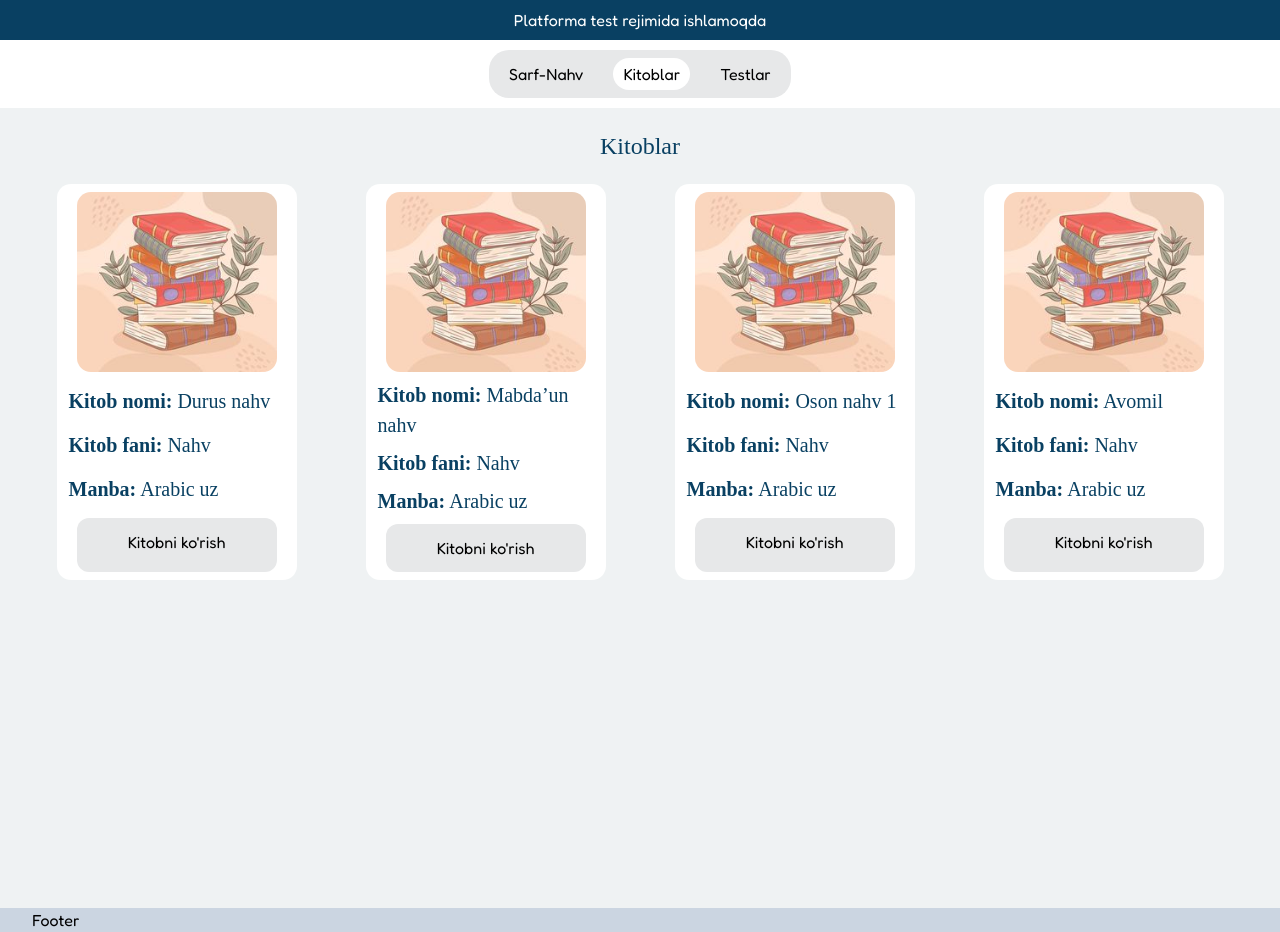
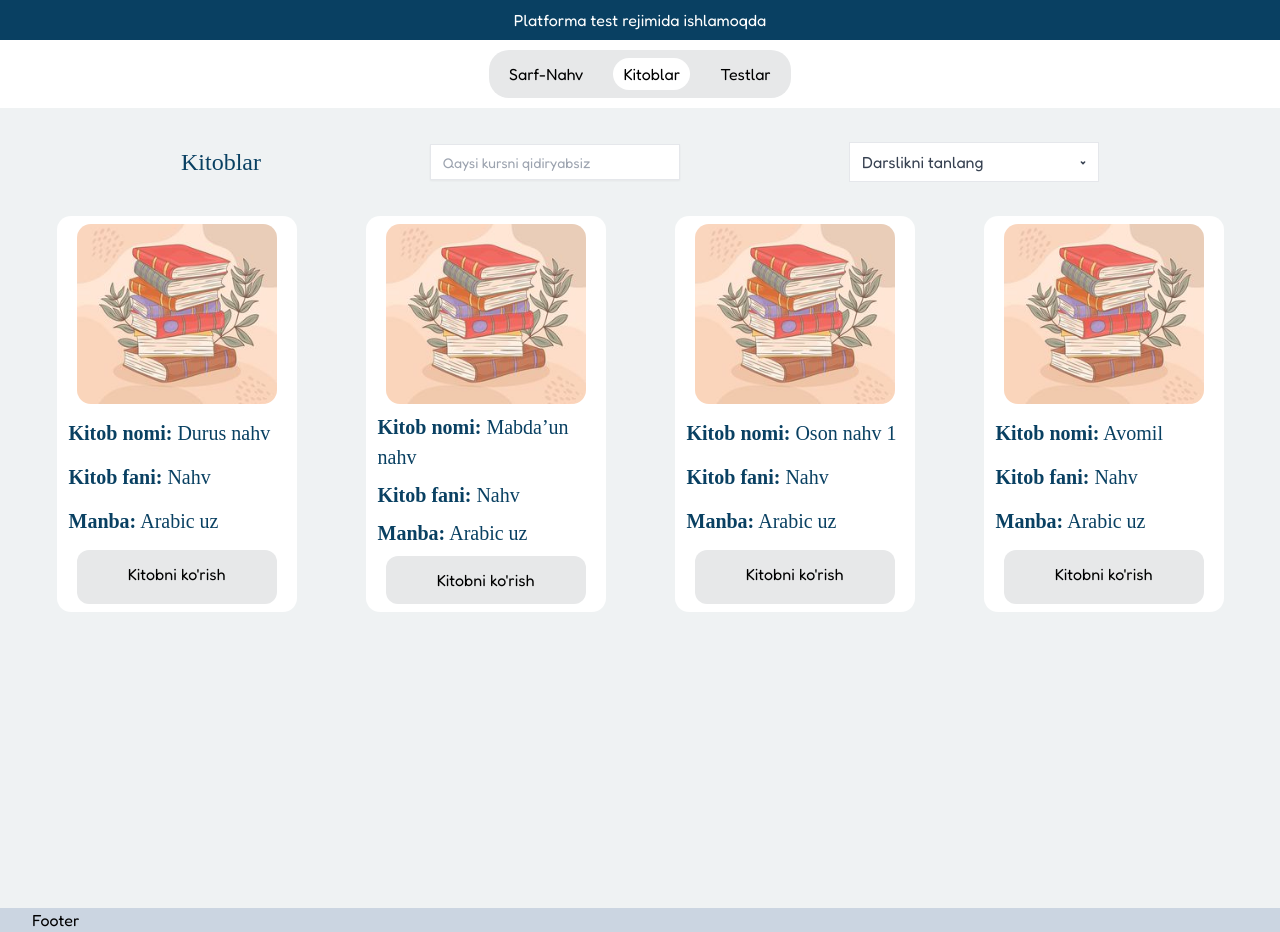
Before and after one commit to HikmatullohAbdullayev/Alifjonuz, a React (Vite) app: page /kitoblar in a window 1280 px wide. Built offline with nearby package versions, Linux system fonts and the light colour scheme; a web font is replaced by a local one.

Commit message:
search and sellect add

```diff
--- a/src/App.css
+++ b/src/App.css
@@ -38,7 +38,6 @@
   font-weight: 700;
   src: url('./fonts/fredoka-v14-latin-700.woff2') format('woff2'); /* Chrome 36+, Opera 23+, Firefox 39+, Safari 12+, iOS 10+ */
 }
-
 
 html {
   box-sizing: border-box;
--- a/src/Pages/Books/Books.jsx
+++ b/src/Pages/Books/Books.jsx
@@ -1,32 +1,79 @@
-import React, { useState } from 'react';
-import books from "../../data/books.json"
+import React, { useState } from 'react'
+import books from '../../data/books.json'
 import bookImg from '../../assets/book1.jpg'
+import SelectType from '../../components/SelectType'
+import SearchInput from '../../components/SearchInput'
 
 function Books() {
+  const [booksData, setBooksData] = useState(books.books)
+  const [searchTermBook, setSearchTermBook] = useState('')
+  const [selectTermBook, setSelectTermBook] = useState('')
 
-    const [booksData, setBooksData] = useState(books.books)
+  const handleInputChange = (event) => {
+    setSearchTermBook(event.target.value)
+    const filteredData = books.books.filter((course) =>
+      course.name.toLowerCase().includes(event.target.value.toLowerCase())
+    )
+    setBooksData(filteredData)
+  }
 
-    return (
-        <section className='container h-screen max-h-full'>
-            <h1 className='text-center font-medium text-[24px] text-primary py-[20px]'>Kitoblar </h1>
+  const handleSelectChange = (event) => {
+    setSelectTermBook(event.target.value)
+    const filteredData = books.books.filter((selectedBook) =>
+      selectedBook.type.toLowerCase().includes(event.target.value.toLowerCase())
+    )
+    setBooksData(filteredData)
+  }
 
-            <div className="flex flex-wrap  gap-[20px]">
-                {
-                    booksData.map((book)=>(
-                        <div key={book.id} className="bg-white w-[240px] mx-auto px-[12px] py-[8px] grid gap-[8px] rounded-[14px]">
-                            <div className="w-[200px] h-[180px] text-center mx-auto">
-                                <img className='w-full h-full  rounded-[14px]    '  src={bookImg} alt={book.name} />
-                            </div>
-                            <h3 className='text-[20px] font-medium text-primary '><span  className='font-semibold'>Kitob nomi:</span> {book.name}</h3>
-                            <p className='text-[20px] font-medium text-primary '><span  className='font-semibold'>Kitob fani:</span> {book.type}</p>
-                            <p className='text-[20px] font-medium text-primary '><span  className='font-semibold'>Manba:</span> {book.manba}</p>
-                            <a target='blank' href={book.url} className='block py-[12px] w-[200px] rounded-[12px] mx-auto text-center bg-secondary hover:bg-secondary/65 hover:text-primary'> Kitobni ko'rish</a>
-                        </div>
-                    ))
-                }
+  return (
+    <section className="container h-screen max-h-full">
+      <div className="flex justify-evenly items-center gap-[20px] py-[16px] table845:flex-col">
+        <h3 className="text-center font-medium text-[24px] text-primary py-[20px]">
+          Kitoblar
+        </h3>
+        <SearchInput
+          handleInputChange={handleInputChange}
+          searchTerm={searchTermBook}
+        />
+        <div className="max-w-[250px] w-full">
+          <SelectType handleSelectChange={handleSelectChange} />
+        </div>
+      </div>
+      <div className="flex flex-wrap  gap-[20px]">
+        {booksData.map((book) => (
+          <div
+            key={book.id}
+            className="bg-white w-[240px] mx-auto px-[12px] py-[8px] grid gap-[8px] rounded-[14px]"
+          >
+            <div className="w-[200px] h-[180px] text-center mx-auto">
+              <img
+                className="w-full h-full  rounded-[14px]    "
+                src={bookImg}
+                alt={book.name}
+              />
             </div>
-        </section>
-    );
+            <h3 className="text-[20px] font-medium text-primary ">
+              <span className="font-semibold">Kitob nomi:</span> {book.name}
+            </h3>
+            <p className="text-[20px] font-medium text-primary ">
+              <span className="font-semibold">Kitob fani:</span> {book.type}
+            </p>
+            <p className="text-[20px] font-medium text-primary ">
+              <span className="font-semibold">Manba:</span> {book.manba}
+            </p>
+            <a
+              target="blank"
+              href={book.url}
+              className="block py-[12px] w-[200px] rounded-[12px] mx-auto text-center bg-secondary hover:bg-secondary/65 hover:text-primary"
+            >
+              {' '}
+              Kitobni ko'rish
+            </a>
+          </div>
+        ))}
+      </div>
+    </section>
+  )
 }
 
-export default Books;
+export default Books
--- a/src/Pages/home/Home.jsx
+++ b/src/Pages/home/Home.jsx
@@ -1,23 +1,37 @@
-import { useState } from 'react'
-import { Link } from 'react-router-dom'
+import React, { useState } from 'react'
 import dataCourses from '../../data/data.json'
-import { Input } from "@/components/ui/input";
-import {
-  Select,
-  SelectContent,
-  SelectGroup,
-  SelectItem,
-  SelectTrigger,
-  SelectValue,
-} from "@/components/ui/select"
 import Img from '../../assets/onlineWeb.png'
+import SearchInput from '../../components/SearchInput'
+import SelectType from '../../components/SelectType'
+import CoursesSection from '../../components/CoursesSection'
 
 function Home() {
-  const [data, setData] = useState(dataCourses.courses) // dataCoursesni to'g'ridan-to'g'ri ishlatish
+  const [data, setData] = useState(dataCourses.courses)
+  const [searchTerm, setSearchTerm] = useState('')
+  const [selectTerm, seSelectTerm] = useState('')
 
+  const handleInputChange = (event) => {
+    setSearchTerm(event.target.value)
+    const filteredData = dataCourses.courses.filter((course) =>
+      course.categoryTitle
+        .toLowerCase()
+        .includes(event.target.value.toLowerCase())
+    )
+    setData(filteredData)
+  }
+
+  const handleSelectChange = (event) => {
+    seSelectTerm(event.target.value)
+    const filteredData = dataCourses.courses.filter((course) =>
+      course.categoryType
+        .toLowerCase()
+        .includes(event.target.value.toLowerCase())
+    )
+    setData(filteredData)
+  }
   return (
     <div className="container mt-[20px] mb-[50px]">
-      <div className="text-center mx-auto  max-w-[400px]">
+      <div className="text-center mx-auto max-w-[400px]">
         <h1 className="font-semibold text-[36px] text-primary">
           Zamaxshariy Edu
         </h1>
@@ -26,81 +40,19 @@ function Home() {
         </p>
       </div>
 
-      <div className=" ">
-        <div>
-           <div className="flex justify-evenly items-center py-[16px]">
-             <h3 className='text-[20px] px-[8px]  '>Barcha kurslar</h3>
-            <Input type="text" placeholder="Qaysi kursni qidiryabsiz" className="max-w-[250px] bg-white rounded-lg " />
-            <Select>
-      <SelectTrigger className="max-w-[250px] bg-white rounded-lg  hover:bg-gray-300" >
-        <SelectValue placeholder="Darslikni tanlang" />
-      </SelectTrigger>
-      <SelectContent>
-        <SelectGroup className="grid gap-[4px] ">
-          <SelectItem className="cursor-pointer border bg-white" value="sarf">Sarf</SelectItem>
-          <SelectItem className="cursor-pointer border bg-white" value="nahv">Nahv</SelectItem>
-          <SelectItem   className="cursor-pointer border bg-white" value="boshqa">Boshqa</SelectItem>
-        </SelectGroup>
-      </SelectContent>
-    </Select>
-          </div>
-
-          <div className="grid   gap-[12px] mt-5  grid-cols-[repeat(auto-fill,minmax(384px,1fr))] mobile530:grid-cols-[repeat(auto-fill,minmax(300px,1fr))]">
-            {data.length > 0 ? (
-              data.map((item) => (
-                <ul
-                  className="border  rounded-[12px] mx-auto bg-white px-[10px] py-[8px] "
-                  key={item.categoryId}
-                >
-                  <li className='max-w-[380px] '>
-                    <div className="rounded-[50px] p-[10px] ">
-                      <img
-                        className=" rounded-[20px]  w-full max-h-[250px]   object-cover"
-                        src={Img}
-                        alt="img"/>
-                    </div>
-                    <h2 className="text-[24px] mt-[16px] text-primary font-semibold mobile530:text-[20px] ">
-                      {item.categoryTitle}
-                    </h2>
-                    <p className="text-[18px] text-gray-700  mobile530:text-[14px]">
-                      <span className="font-medium text-[20px] text-teal mobile530:text-[16px]">
-                        Fan:
-                      </span>{' '}
-                      {item.categoryType}
-                    </p>
-                    <p className="text-[18px] text-gray-700 text-wrap mobile530:text-[14px]">
-                      <span className="font-semibold  text-[20px] text-teal mobile530:text-[16px]">
-                        Manba:
-                      </span>{' '}
-                      {item.source}
-                    </p>
-                    <p className="text-[18px] text-gray-700  mobile530:text-[14px]">
-                      <span className="font-semibold text-[20px] text-teal mobile530:text-[16px]">
-                        Darslar soni:
-                      </span>{' '}
-                      {item.lessons.length}
-                    </p>
-                    <p className="text-[18px] text-gray-700  mobile530:text-[14px]">
-                      <span className="font-semibold text-[20px] text-teal mobile530:text-[16px]">
-                        Tugallanganmi:
-                      </span>{' '}
-                      {item.completed ? 'Ha' : "Yo'q"}
-                    </p>
-                    <Link
-                      className="block text-center bg-text py-[12px] text-white mt-[10px] rounded-[12px] hover:bg-primary"
-                      to={`/courses/${item.categoryTitle}`}
-                    >
-                      {' '}
-                      Kursga o'tish
-                    </Link>
-                  </li>
-                </ul>
-              ))
-            ) : (
-              <p>Ma`lumot topilmadi.</p>
-            )}
+      <div>
+        <div className="flex justify-evenly items-center gap-[20px] py-[16px] table845:flex-col">
+          <h3 className="text-[20px] px-[8px]">Barcha kurslar</h3>
+          <SearchInput
+            handleInputChange={handleInputChange}
+            searchTerm={searchTerm}
+          />
+          <div className="max-w-[250px] w-full">
+            <SelectType handleSelectChange={handleSelectChange} />
           </div>
         </div>
+
+        <CoursesSection data={data} Img={Img} />
       </div>
     </div>
   )
--- /dev/null
+++ b/src/components/SearchInput.jsx
@@ -0,0 +1,16 @@
+import React from 'react'
+import { Input } from '@/components/ui/input'
+
+function SearchInput({ searchTerm, handleInputChange, searchTermBook }) {
+  return (
+    <Input
+      type="text"
+      placeholder="Qaysi kursni qidiryabsiz"
+      className="max-w-[250px] bg-white rounded-lg"
+      value={searchTerm || searchTermBook}
+      onChange={handleInputChange}
+    />
+  )
+}
+
+export default SearchInput
--- /dev/null
+++ b/src/components/SelectType.jsx
@@ -0,0 +1,26 @@
+import React from 'react'
+
+function SelectType({ handleSelectChange }) {
+  return (
+    <div className="relative inline-block w-full text-gray-700">
+      <select
+        className="w-full h-10 pl-3 pr-6 text-base placeholder-gray-600 bg-white border rounded-lg appearance-none focus:shadow-outline"
+        onChange={handleSelectChange}
+      >
+        <option value="" disabled selected>
+          Darslikni tanlang
+        </option>
+        <option value="Sarf">Sarf</option>
+        <option value="Nahv">Nahv</option>
+        <option value="Boshqa">Boshqa</option>
+      </select>
+      <div className="absolute inset-y-0 right-0 flex items-center px-2 pointer-events-none">
+        <svg className="w-4 h-4 fill-current" viewBox="0 0 20 20">
+          <path d="M7.293 9.293a1 1 0 011.414 0L10 10.586l1.293-1.293a1 1 0 111.414 1.414l-2 2a1 1 0 01-1.414 0l-2-2a1 1 0 010-1.414z" />
+        </svg>
+      </div>
+    </div>
+  )
+}
+
+export default SelectType
--- a/src/data/books.json
+++ b/src/data/books.json
@@ -1,5 +1,5 @@
 {
-    "books": [
+  "books": [
     {
       "id": "1",
       "url": "https://arabic.uz/kitoblar/durus-nahv.pdf",
--- a/src/data/data.json
+++ b/src/data/data.json
@@ -455,7 +455,5 @@
         }
       ]
     }
-
   ]
-
 }
```
Also changed, not shown: index.html (+36 -16 lines), src/components/CoursesSection.jsx (+60 -2 lines), src/App.jsx (line endings or trailing spaces).
